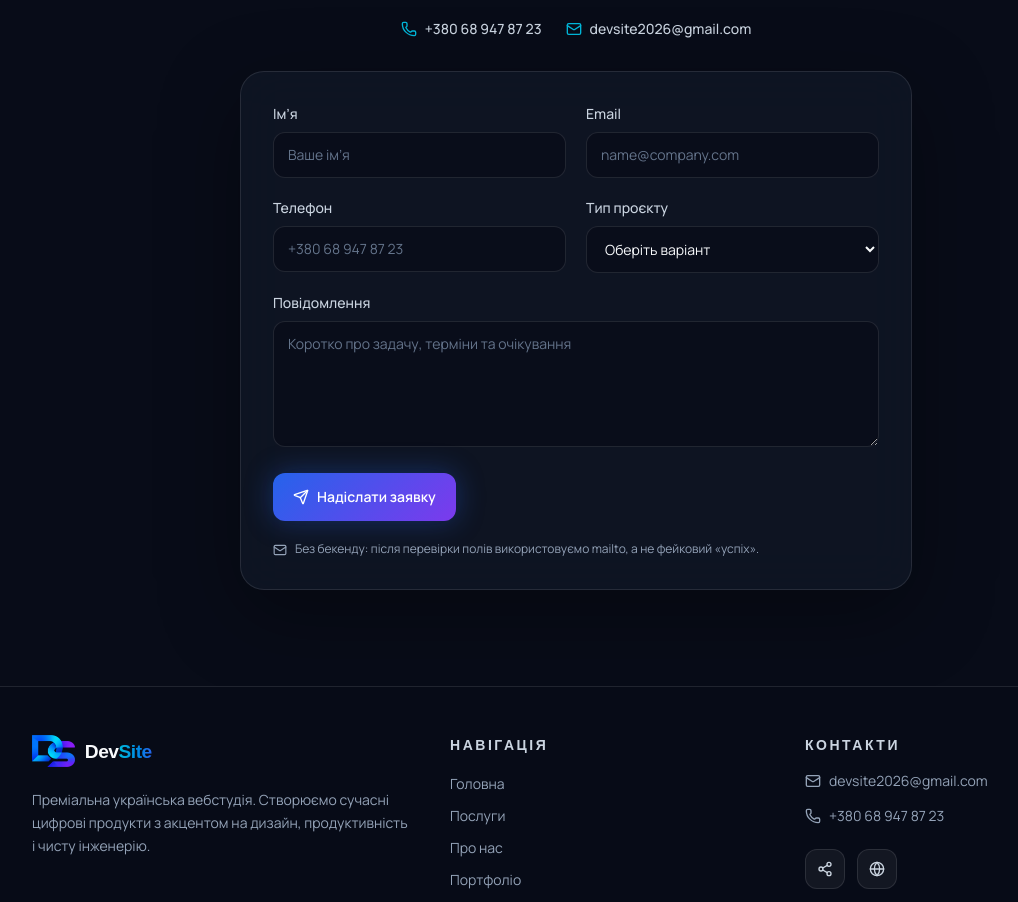
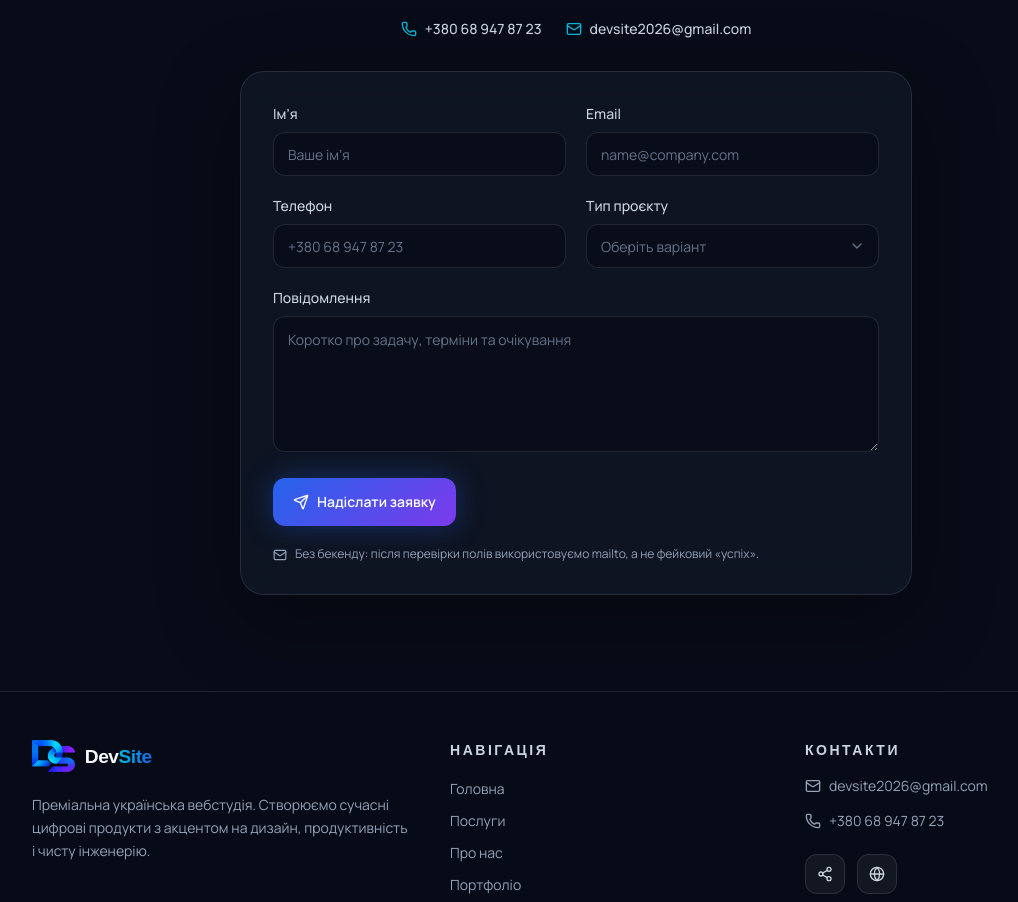
Before and after one commit to Romaleso261981/DevSite, a Next.js app: page / in a window 1280 px wide. Shown: the part 5520-6422 px from the top of the page, without its empty margins (64-1082 px from the left). Built offline with nearby package versions, Linux system fonts and the light colour scheme; a web font is replaced by a local one.

Commit message:
Polish contact form project-type select styling
Match select height, padding, border, and theme tokens to text
inputs; hide native appearance and add a custom chevron.

```diff
--- a/src/components/ContactForm.tsx
+++ b/src/components/ContactForm.tsx
@@ -1,7 +1,7 @@
 "use client";
 
 import { zodResolver } from "@hookform/resolvers/zod";
-import { Mail, Phone, Send } from "lucide-react";
+import { ChevronDown, Mail, Phone, Send } from "lucide-react";
 import { useState, type ReactNode } from "react";
 import { useForm } from "react-hook-form";
 import { SectionHeading } from "@/components/SectionHeading";
@@ -144,9 +144,11 @@ export function ContactForm() {
                   label="Тип проєкту"
                   error={errors.projectType?.message}
                 >
+                  <div className="relative">
                     <select
                       id="projectType"
-                    className={inputClass(Boolean(errors.projectType))}
+                      required
+                      className={`${inputClass(Boolean(errors.projectType))} appearance-none pr-10 text-[var(--fg)] invalid:text-[var(--faint)]`}
                       defaultValue=""
                       {...register("projectType")}
                     >
@@ -154,11 +156,20 @@ export function ContactForm() {
                         Оберіть варіант
                       </option>
                       {PROJECT_TYPES.map((type) => (
-                      <option key={type} value={type} className="bg-[var(--secondary)]">
+                        <option
+                          key={type}
+                          value={type}
+                          className="bg-[var(--secondary)] text-[var(--fg)]"
+                        >
                           {type}
                         </option>
                       ))}
                     </select>
+                    <ChevronDown
+                      className="pointer-events-none absolute right-3.5 top-1/2 size-4 -translate-y-1/2 text-[var(--faint)]"
+                      aria-hidden
+                    />
+                  </div>
                 </Field>
               </div>
 
@@ -170,7 +181,7 @@ export function ContactForm() {
                 <textarea
                   id="message"
                   rows={5}
-                  className={`${inputClass(Boolean(errors.message))} resize-y`}
+                  className={`${inputClass(Boolean(errors.message))} h-auto min-h-[8.5rem] py-3 resize-y`}
                   placeholder="Коротко про задачу, терміни та очікування"
                   {...register("message")}
                 />
@@ -252,7 +263,7 @@ function Field({
 }
 
 function inputClass(hasError: boolean) {
-  return `w-full rounded-xl border bg-[var(--input)] px-3.5 py-3 text-sm text-[var(--fg)] placeholder:text-[var(--faint)] outline-none transition focus:ring-2 focus:ring-cyan-400/50 ${
+  return `box-border h-11 w-full rounded-xl border bg-[var(--input)] px-3.5 text-sm leading-normal text-[var(--fg)] placeholder:text-[var(--faint)] outline-none transition focus:ring-2 focus:ring-cyan-400/50 ${
     hasError
       ? "border-rose-400/50 focus:border-rose-300"
       : "border-[var(--border)] focus:border-cyan-400/40"
```
Lines whose indentation alone changed are shown as unchanged.
